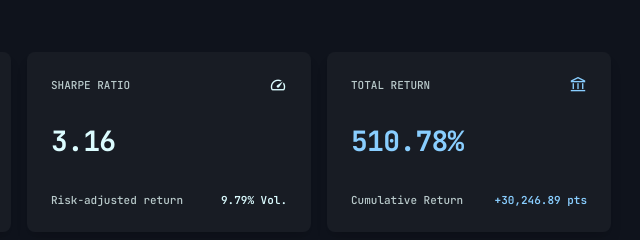
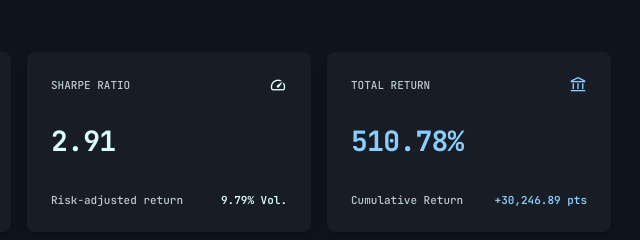
Before and after one commit to sanskarmankar/Portfolio, a plain HTML site: page project/project_2.html in a window 1280 px wide. Shown: the part 840-1080 px from the top of the page, 621-1261 px from the left. Drawn offline with nearby package versions, Linux system fonts and the light colour scheme.

Commit message:
Update Sharpe Ratio value from 3.16 to 2.91

```diff
--- a/project/project_2.html
+++ b/project/project_2.html
@@ -237,7 +237,7 @@
                     <span class="font-code-sm text-code-sm text-on-surface-variant uppercase">SHARPE RATIO</span>
                     <span class="material-symbols-outlined text-[18px] text-primary">speed</span>
                 </div>
-                <div class="py-space-md"><font color="#dbfcff" face="JetBrains Mono"><span style="caret-color: rgb(219, 252, 255); font-size: 28px; letter-spacing: -0.7px;"><b>3.16</b></span></font></div>
+                <div class="py-space-md"><font color="#dbfcff" face="JetBrains Mono"><span style="caret-color: rgb(219, 252, 255); font-size: 28px; letter-spacing: -0.7px;"><b>2.91</b></span></font></div>
                 <div class="flex items-center justify-between pt-space-xs font-code-sm text-code-sm text-on-surface-variant">
                     <span>Risk-adjusted return</span>
                     <span class="text-primary font-semibold">9.79% Vol.</span>
```
